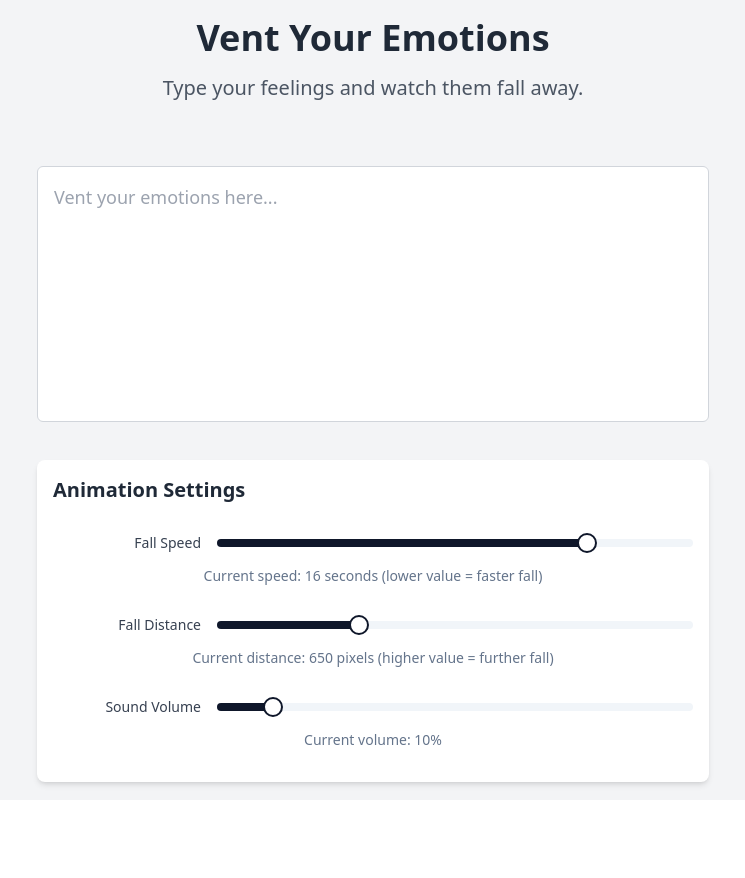
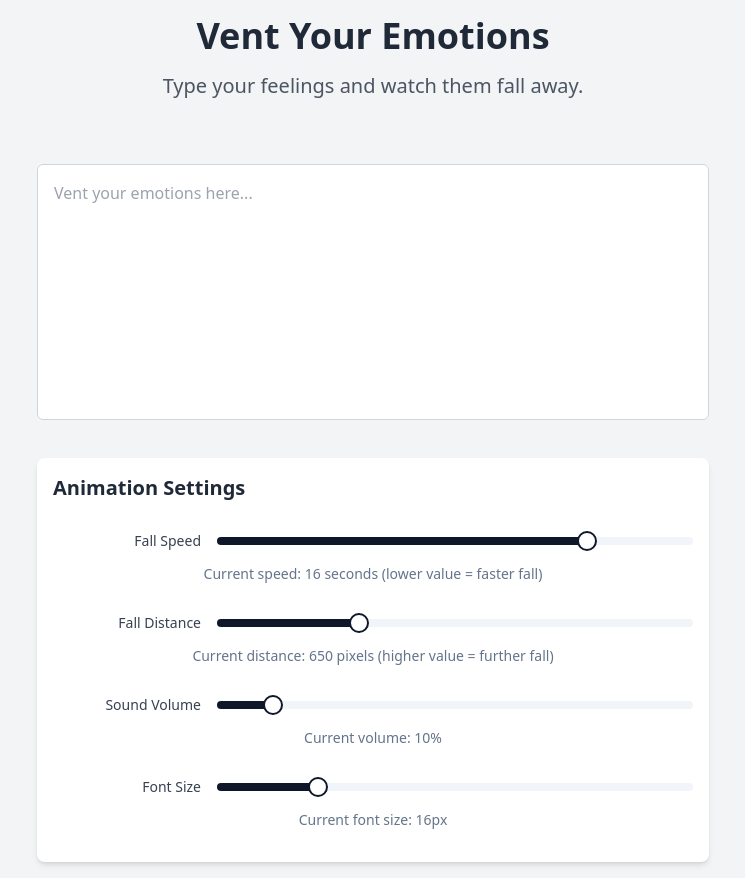
Before and after one commit to umutku94/peaceful-badger-snap, a React (Vite) app: page / in a window 1280 px wide. Shown: the whole page, without its empty margins (267-1012 px from the left). Before the commit the page ends 800 px from the top, so only its background shows below. Built offline with nearby package versions, Linux system fonts and the light colour scheme.

Commit message:
[dyad] wrote 3 file(s)

```diff
--- a/src/components/AnimationSettings.tsx
+++ b/src/components/AnimationSettings.tsx
@@ -6,7 +6,7 @@ import { Label } from '@/components/ui/label';
 import { useSettings } from '@/context/SettingsContext';
 
 const AnimationSettings = () => {
-  const { animationSpeed, setAnimationSpeed, fallDistance, setFallDistance, soundVolume, setSoundVolume } = useSettings();
+  const { animationSpeed, setAnimationSpeed, fallDistance, setFallDistance, soundVolume, setSoundVolume, fontSize, setFontSize } = useSettings();
 
   return (
     <div className="w-full max-w-2xl mx-auto mt-8 p-4 bg-white dark:bg-gray-800 rounded-lg shadow-md">
@@ -63,6 +63,23 @@ const AnimationSettings = () => {
         <p className="text-sm text-muted-foreground text-center">
           Current volume: {Math.round(soundVolume * 100)}%
         </p>
+        <div className="grid grid-cols-1 sm:grid-cols-2 md:grid-cols-4 items-center gap-4 mt-4">
+          <Label htmlFor="font-size" className="text-left sm:text-right text-gray-700 dark:text-gray-300">
+            Font Size
+          </Label>
+          <Slider
+            id="font-size"
+            min={12}
+            max={32}
+            step={1}
+            value={[fontSize]}
+            onValueChange={(value) => setFontSize(value[0])}
+            className="col-span-full sm:col-span-1 md:col-span-3"
+          />
+        </div>
+        <p className="text-sm text-muted-foreground text-center">
+          Current font size: {fontSize}px
+        </p>
       </div>
     </div>
   );
--- a/src/components/VentingTextBox.tsx
+++ b/src/components/VentingTextBox.tsx
@@ -12,7 +12,7 @@ interface FallingLetter {
 }
 
 // Helper function to get caret coordinates within a textarea
-const getCaretCoordinates = (element: HTMLTextAreaElement, position: number) => {
+const getCaretCoordinates = (element: HTMLTextAreaElement, position: number, fontSize: number) => {
   const div = document.createElement('div');
   document.body.appendChild(div);
 
@@ -21,7 +21,7 @@ const getCaretCoordinates = (element: HTMLTextAreaElement, position: number) =>
     'direction', 'boxSizing', 'width', 'height', 'overflowX', 'overflowY',
     'borderTopWidth', 'borderRightWidth', 'borderBottomWidth', 'borderLeftWidth',
     'paddingTop', 'paddingRight', 'paddingBottom', 'paddingLeft',
-    'fontStyle', 'fontVariant', 'fontWeight', 'fontStretch', 'fontSize', 'fontFamily',
+    'fontStyle', 'fontVariant', 'fontWeight', 'fontStretch', 'fontFamily',
     'textAlign', 'textTransform', 'textIndent', 'textDecoration', 'letterSpacing', 'wordSpacing',
     'lineHeight'
   ];
@@ -29,6 +29,9 @@ const getCaretCoordinates = (element: HTMLTextAreaElement, position: number) =>
   for (const prop of props) {
     (div.style as any)[prop] = (style as any)[prop];
   }
+
+  // Apply the dynamic font size
+  div.style.fontSize = `${fontSize}px`;
 
   div.style.position = 'absolute';
   div.style.visibility = 'hidden';
@@ -41,6 +44,7 @@ const getCaretCoordinates = (element: HTMLTextAreaElement, position: number) =>
   // Create a span to measure the end of the textBeforeCaret
   const markerSpan = document.createElement('span');
   markerSpan.textContent = '|'; // A small marker to get the position right after the text
+  markerSpan.style.fontSize = `${fontSize}px`; // Apply font size to marker as well
   div.appendChild(markerSpan);
 
   const { offsetLeft: x, offsetTop: y } = markerSpan;
@@ -59,7 +63,7 @@ const VentingTextBox = () => {
   const [text, setText] = useState('');
   const [fallingLetters, setFallingLetters] = useState<FallingLetter[]>([]);
   const textareaRef = useRef<HTMLTextAreaElement>(null);
-  const { animationSpeed, fallDistance, soundVolume } = useSettings();
+  const { animationSpeed, fallDistance, soundVolume, fontSize } = useSettings();
 
   // Ref for the audio element
   const audioRef = useRef<HTMLAudioElement | null>(null);
@@ -91,7 +95,7 @@ const VentingTextBox = () => {
         const cursorPosition = textareaElement.selectionStart;
 
         addedChars.split('').forEach((char, index) => {
-          const { x, y } = getCaretCoordinates(textareaElement, cursorPosition - addedChars.length + index);
+          const { x, y } = getCaretCoordinates(textareaElement, cursorPosition - addedChars.length + index, fontSize);
 
           const newFallingLetter: FallingLetter = {
             id: Math.random().toString(36).substring(2, 9) + Date.now() + index,
@@ -130,9 +134,10 @@ const VentingTextBox = () => {
       <textarea
         ref={textareaRef}
         className={cn(
-          "w-full h-64 p-4 text-lg border border-gray-300 rounded-md resize-none focus:outline-none focus:ring-2 focus:ring-blue-500",
+          "w-full h-64 p-4 border border-gray-300 rounded-md resize-none focus:outline-none focus:ring-2 focus:ring-blue-500",
           "bg-white text-gray-800 dark:bg-gray-900 dark:text-gray-200"
         )}
+        style={{ fontSize: `${fontSize}px` }} // Apply dynamic font size here
         placeholder="Vent your emotions here..."
         value={text}
         onChange={handleInputChange}
@@ -141,7 +146,7 @@ const VentingTextBox = () => {
       {fallingLetters.map((letter) => (
         <span
           key={letter.id}
-          className="absolute text-lg animate-fall-fade"
+          className="absolute animate-fall-fade"
           style={{
             left: `${letter.x}px`,
             top: `${letter.y}px`,
@@ -149,6 +154,7 @@ const VentingTextBox = () => {
             whiteSpace: 'pre',
             animationDuration: `${animationSpeed}s`,
             '--fall-distance': `${fallDistance}px`,
+            fontSize: `${fontSize}px`, // Apply dynamic font size here
           } as React.CSSProperties}
         >
           {letter.char}
--- a/src/context/SettingsContext.tsx
+++ b/src/context/SettingsContext.tsx
@@ -9,6 +9,8 @@ interface SettingsContextType {
   setFallDistance: (distance: number) => void;
   soundVolume: number; // Volume from 0 to 1
   setSoundVolume: (volume: number) => void;
+  fontSize: number; // Font size in pixels
+  setFontSize: (size: number) => void;
 }
 
 const SettingsContext = createContext<SettingsContextType | undefined>(undefined);
@@ -17,9 +19,10 @@ export const SettingsProvider = ({ children }: { children: ReactNode }) => {
   const [animationSpeed, setAnimationSpeed] = useState<number>(16); // Default to 16 seconds as per image
   const [fallDistance, setFallDistance] = useState<number>(650); // Default to 650 pixels as per image
   const [soundVolume, setSoundVolume] = useState<number>(0.1); // Default to 10% volume
+  const [fontSize, setFontSize] = useState<number>(16); // Default to 16px
 
   return (
-    <SettingsContext.Provider value={{ animationSpeed, setAnimationSpeed, fallDistance, setFallDistance, soundVolume, setSoundVolume }}>
+    <SettingsContext.Provider value={{ animationSpeed, setAnimationSpeed, fallDistance, setFallDistance, soundVolume, setSoundVolume, fontSize, setFontSize }}>
       {children}
     </SettingsContext.Provider>
   );
```
